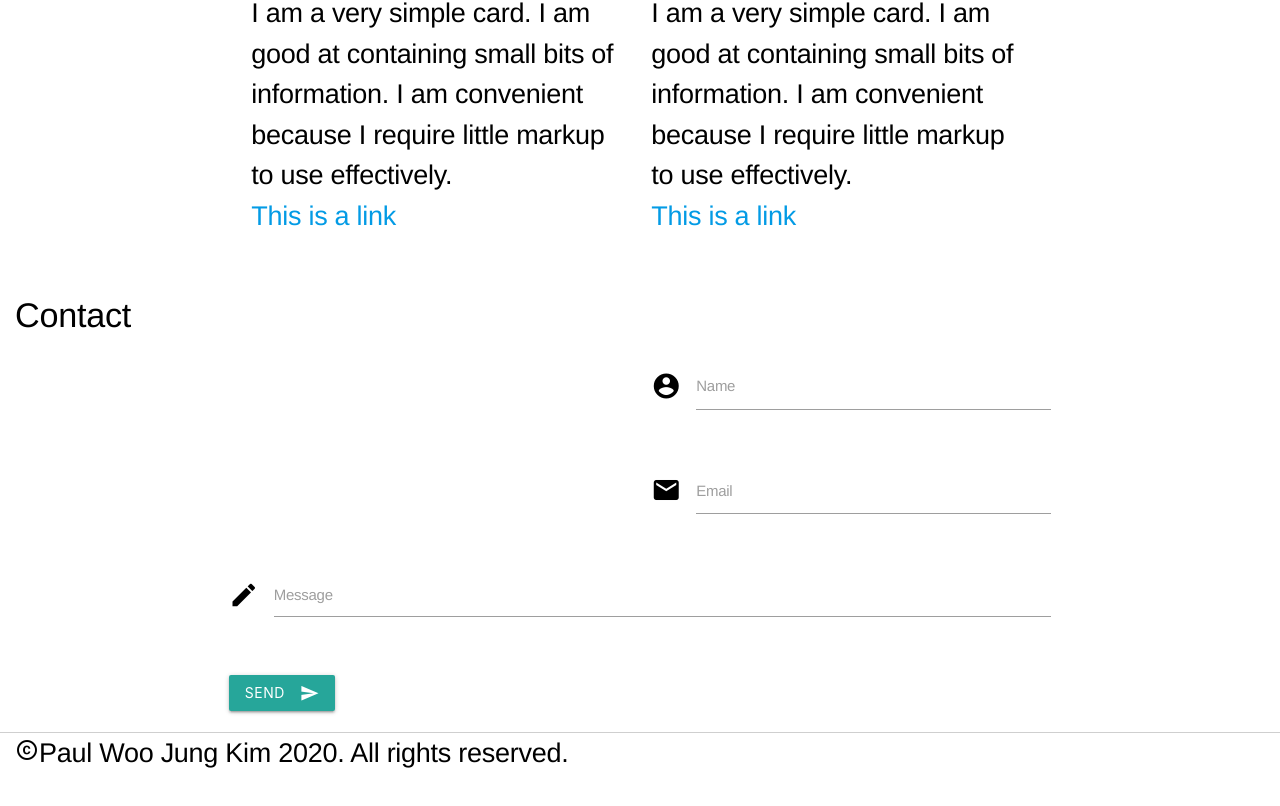
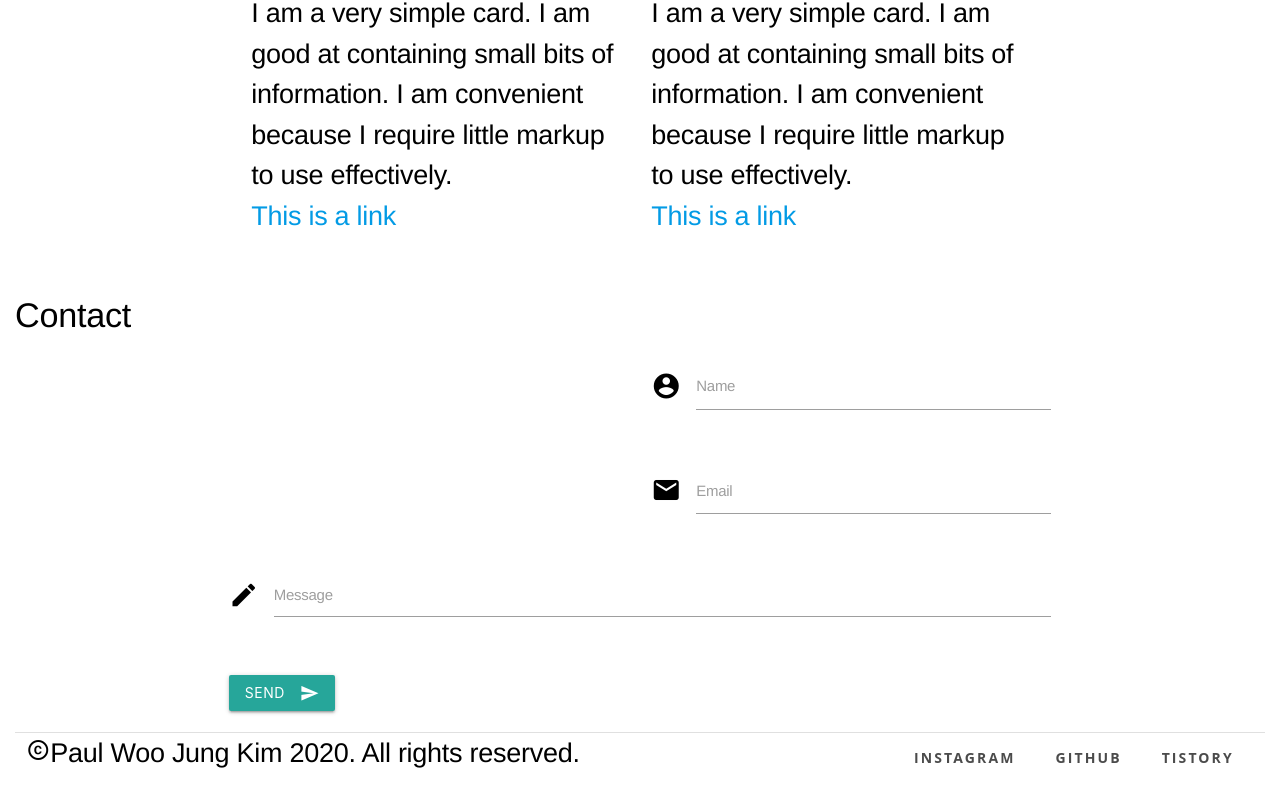
Before and after one commit to wj2kim/pilates-website, a React (Create React App) app: page / in a window 1280 px wide. Shown: the part 2794-3600 px from the top of the page. Before the commit the page ends 3568 px from the top, so only its background shows below. Built offline with nearby package versions, Linux system fonts and the light colour scheme.

Commit message:
finished before styling

```diff
--- a/src/components/pageFooterComponents/SocialIcons.jsx
+++ b/src/components/pageFooterComponents/SocialIcons.jsx
@@ -1,13 +1,38 @@
 import React from 'react';
+import './SocialIcons.scss';
+
+// document.addEventListener('DOMContentLoaded', function () {
+//   const socialNames = document.querySelectorAll('.social-name');
+//   socialNames.forEach((name) => {
+//     name.addEventListener('mouseover', (e) => {
+//       e.target.
+//     });
+//   });
+// });
 
 const SocialIcons = () => {
   return (
-    <section id="social-icons">
-      {/* <a href=""></a>
-      <a href=""></a>
-      <a href=""></a>
-      <a href=""></a> */}
-    </section>
+    <div id="social-icons" class="social-icons nav-wrapper">
+      <ul>
+        <a
+          title="Instagram"
+          target="_blank"
+          href="https://www.instagram.com/pvvjk/"
+        >
+          <li class="social-name">INSTAGRAM</li>
+        </a>
+        <a title="Github" target="_blank" href="https://github.com/wj2kim">
+          <li class="social-name">GITHUB</li>
+        </a>
+        <a
+          title="Tistory"
+          target="_blank"
+          href="https://dont-stay-hungry.tistory.com"
+        >
+          <li class="social-name">TISTORY</li>
+        </a>
+      </ul>
+    </div>
   );
 };
 
--- /dev/null
+++ b/src/components/pageFooterComponents/SocialIcons.scss
@@ -0,0 +1,64 @@
+// #social-icons {
+//   display: flex;
+//   justify-content: flex-end;
+
+//   li {
+//     display: inline;
+//     margin-left: 22px;
+//     color: #000;
+//   }
+//   li:hover {
+//     opacity: 0.2;
+//   }
+// }
+
+#social-icons {
+  margin: 0;
+  font: bold 14px/1.4 'Open Sans', arial, sans-serif;
+  display: flex;
+  justify-content: flex-end;
+
+  ul {
+    padding: 0;
+    list-style: none;
+  }
+  li {
+    display: inline;
+    position: relative;
+  }
+  a {
+    color: #000;
+    text-transform: uppercase;
+    text-decoration: none;
+    letter-spacing: 0.15em;
+
+    display: inline-block;
+    padding: 15px 20px;
+    position: relative;
+    opacity: 0.7;
+  }
+  a:hover {
+    opacity: 1;
+  }
+  a:after {
+    background: none repeat scroll 0 0 transparent;
+    bottom: 0;
+    content: '';
+    display: block;
+    height: 2px;
+    left: 50%;
+    position: absolute;
+    background-image: linear-gradient(90deg, #ee0979 0, #ff6a00);
+    transition: width 0.3s ease 0s, left 0.3s ease 0s;
+    width: 0;
+  }
+  a:hover:after {
+    width: 100%;
+    left: 0;
+  }
+  @media screen and (max-height: 300px) {
+    ul {
+      margin-top: 40px;
+    }
+  }
+}
--- a/src/pages/pageFooter.jsx
+++ b/src/pages/pageFooter.jsx
@@ -3,19 +3,18 @@ import SocialIcons from '../components/pageFooterComponents/SocialIcons';
 
 const PageFooter = () => {
   return (
-    <div
-      id="page-footer"
-      class="container-fluid"
-      style={{ borderTop: '1px solid #cfcfcf' }}
-    >
-      <div id="copyright-wrapper">
-        <div id="copyright">
-          <i class="material-icons">copyright</i>
-          Paul Woo Jung Kim 2020. All rights reserved.
+    <div id="page-footer" className="container-fluid">
+      <div className="divider"></div>
+      <div className="row">
+        <div id="social-icons-wrapper" className="col s12 m6 push-m6">
+          <SocialIcons />
         </div>
-      </div>
-      <div id="social-icons-wrapper">
-        <SocialIcons />
+        <div id="copyright-wrapper" className="col s12 m6 pull-m6">
+          <div id="copyright">
+            <i className="material-icons">copyright</i>
+            Paul Woo Jung Kim 2020. All rights reserved.
+          </div>
+        </div>
       </div>
     </div>
   );
```
